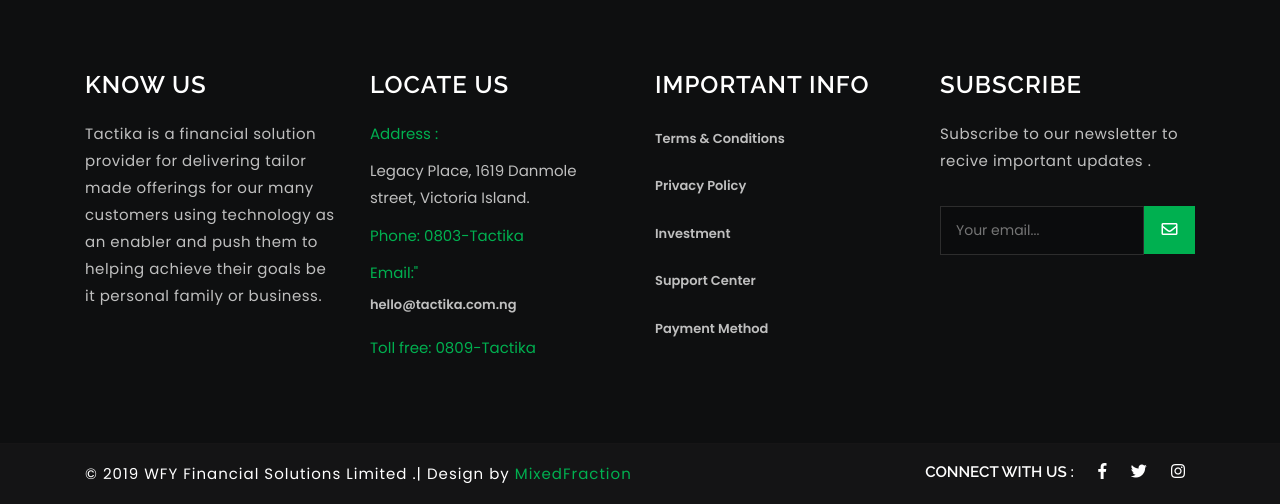
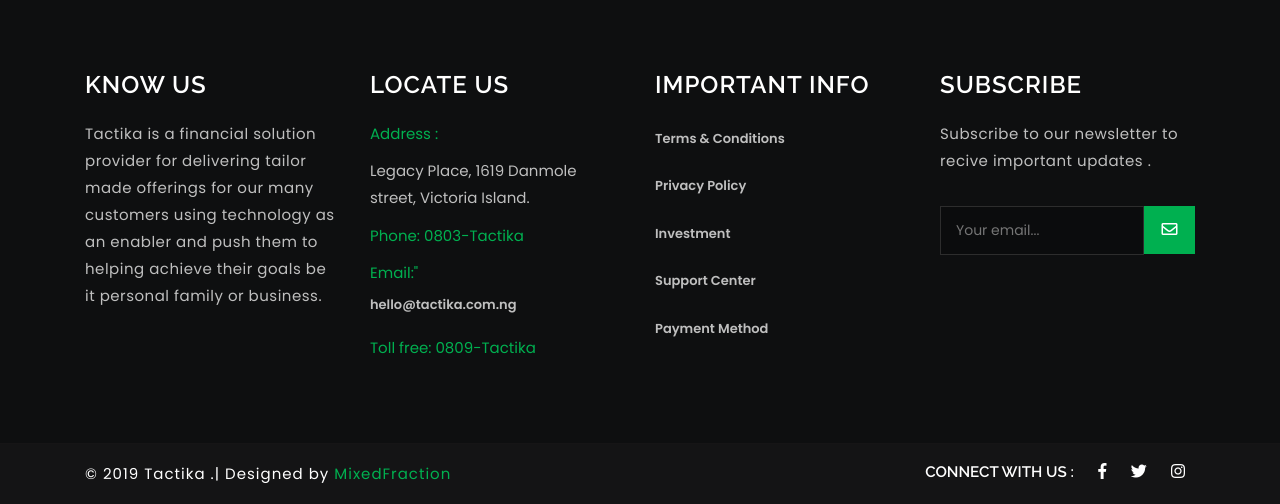
Before and after one commit to allensmyllen/tactika, a PHP site: page /index.php in a window 1280 px wide. Shown: the part 4467-4971 px from the top of the page. Run offline with PHP 8.4, Linux system fonts and the light colour scheme.

Commit message:
Updated Footer credits Text

```diff
--- a/footer.php
+++ b/footer.php
@@ -86,7 +86,7 @@
 				</ul>
 			</div>
 			<div class="copyrightbottom">
-				<p>© 2019 WFY Financial Solutions Limited .| Design by
+				<p>© 2019 Tactika .| Designed by
 					<a href="http://mixedfraction.com/">MixedFraction</a>
 				</p>
 			</div>
```
